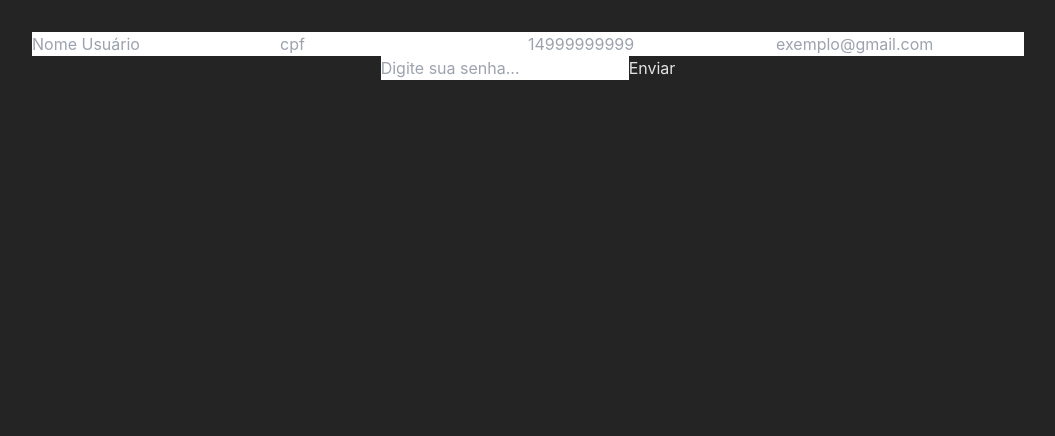
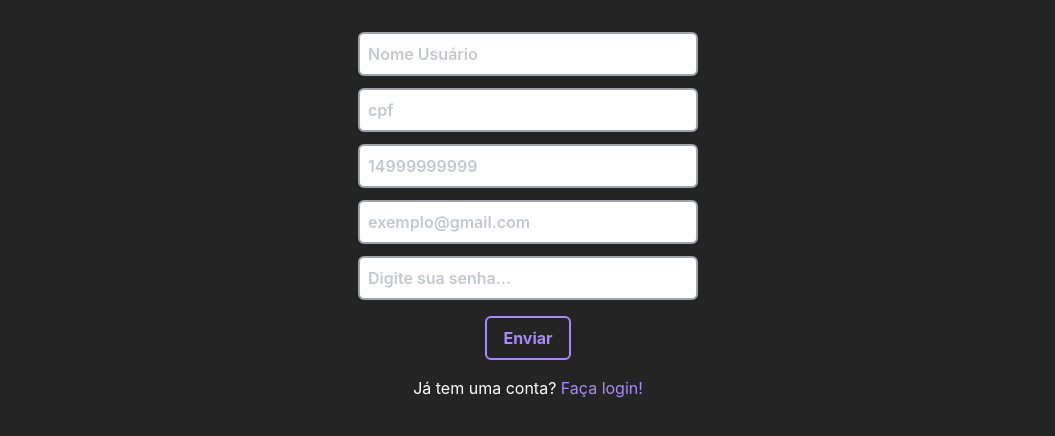
Before and after one commit to Junior042/finance-manager-app, a React (Vite) app: page / in a window 1280 px wide. Shown: the top 436 px of the page, without its empty margins (112-1167 px from the left). Built offline with nearby package versions, Linux system fonts and the light colour scheme.

Commit message:
finalização tela register

```diff
--- a/src/components/Input/Input.tsx
+++ b/src/components/Input/Input.tsx
@@ -1,15 +1,17 @@
 import React from "react";
+import "../../index.css";
 
-const Input = ({
-    registerValue,
-    objNameValueInput,
-    placeHolder
-}: any) => {
+const Input = ({ registerValue, objNameValueInput, placeHolder }: any) => {
     return (
         <>
-            <input type="text" placeholder={placeHolder} {...registerValue(objNameValueInput)}/>
+            <input
+                type="text"
+                placeholder={placeHolder}
+                {...registerValue(objNameValueInput)}
+                className="px-2 py-2 text-black rounded-md border-gray-400 border-2 bg-white px-2 placeholder:font-semibold placeholder:opacity-[.6]"
+            />
         </>
     );
-}
+};
 
 export default Input;
--- a/src/pages/Register/Register.tsx
+++ b/src/pages/Register/Register.tsx
@@ -2,6 +2,7 @@ import React from "react";
 import './RegisterStyle.css';
 import { Input } from '../../components';
 import { useForm } from 'react-hook-form';
+import '../../index.css';
 
 const Register = () => {
     const { register, handleSubmit } = useForm({ shouldUseNativeValidation: true });
@@ -12,14 +13,17 @@ const Register = () => {
 
     return (
         <>
-            <form onSubmit={handleSubmit(onSubmit)}>
-                <Input registerValue={register} objNameValueInput={'nomeUsuario'} placeHolder={"Nome Usuário"}/>
-                <Input registerValue={register} objNameValueInput={'cpf'} placeHolder={"cpf"}/>
-                <Input registerValue={register} objNameValueInput={'telefone'} placeHolder={"14999999999"}/>
-                <Input registerValue={register} objNameValueInput={'email'} placeHolder={"exemplo@gmail.com"}/>
-                <Input registerValue={register} objNameValueInput={'senha'} placeHolder={"Digite sua senha..."}/>
+            <form onSubmit={handleSubmit(onSubmit)} className="max-w-[340px] m-auto">
+                <div className="flex flex-col gap-3">
+                    <Input registerValue={register} objNameValueInput={'nomeUsuario'} placeHolder={"Nome Usuário"}/>
+                    <Input registerValue={register} objNameValueInput={'cpf'} placeHolder={"cpf"}/>
+                    <Input registerValue={register} objNameValueInput={'telefone'} placeHolder={"14999999999"}/>
+                    <Input registerValue={register} objNameValueInput={'email'} placeHolder={"exemplo@gmail.com"}/>
+                    <Input registerValue={register} objNameValueInput={'senha'} placeHolder={"Digite sua senha..."}/>
+                </div>
 
-                <button type="submit">Enviar</button>
+                <button type="submit" className="btn my-4">Enviar</button>
+                <p className=" text-white">Já tem uma conta? <a href="#" className="text-violet-400">Faça login!</a></p>
             </form>
         </>
     );
```
